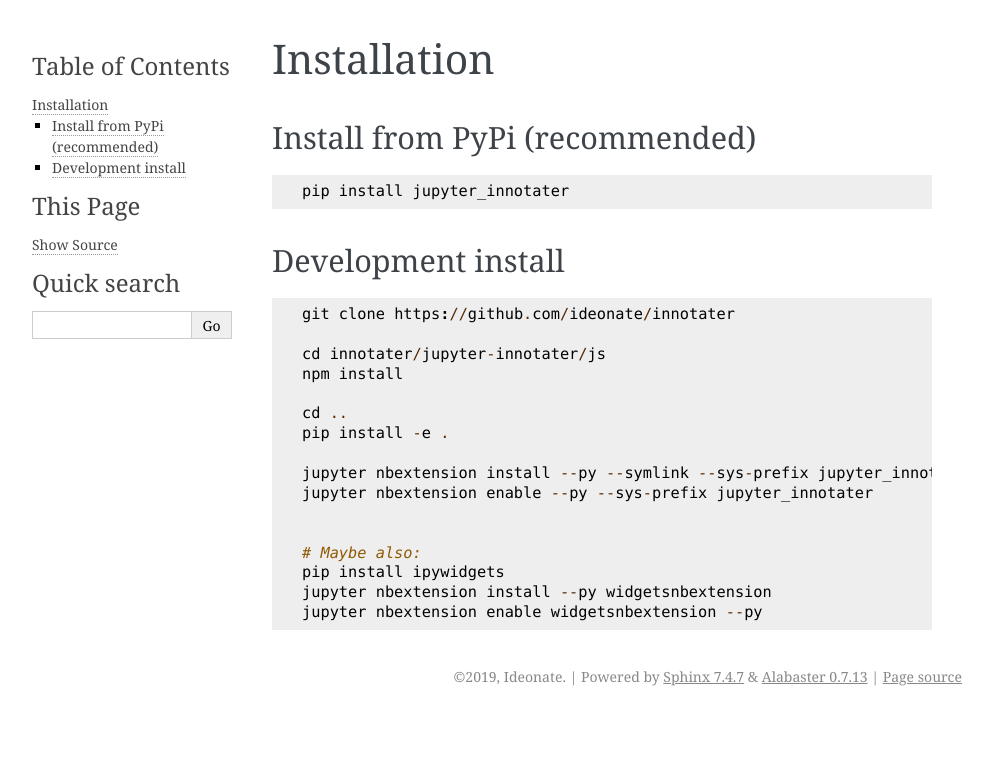
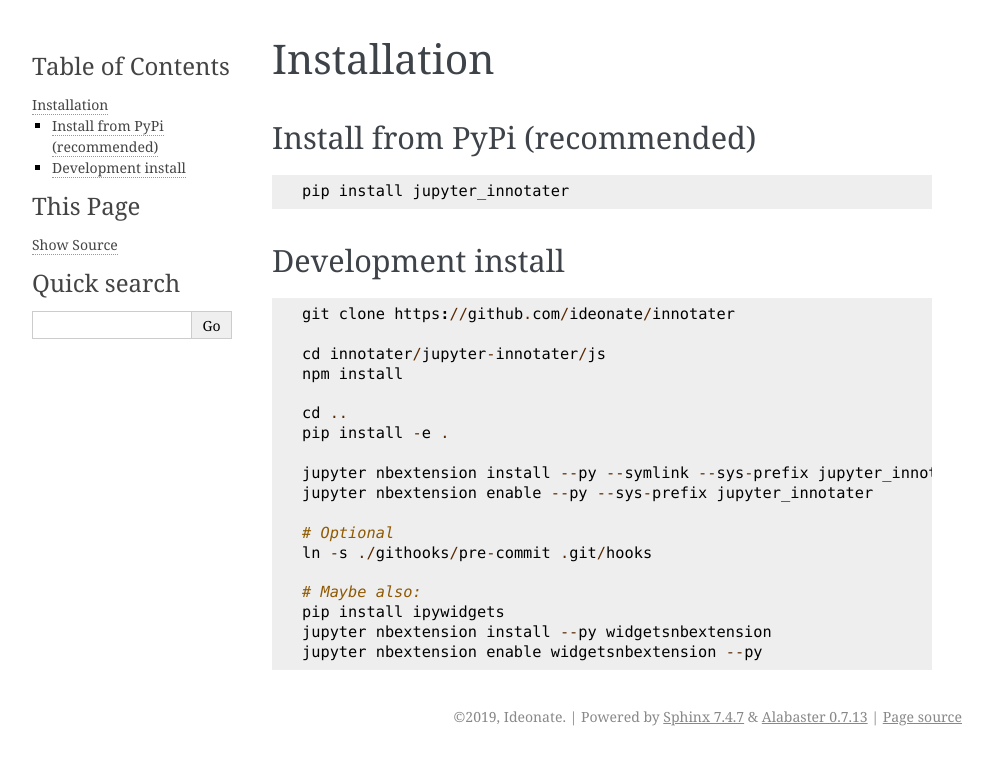
Before and after one commit to ideonate/jupyter-innotater, a Sphinx documentation site: the page built from docs/chapters/installation.rst, in a window 1280 px wide. Shown: the top 765 px of the page, without its empty margins (148-1141 px from the left). Built offline with Sphinx 7.4.7, drawn with Linux system fonts in a browser that asks for light colours.

Commit message:
pre-commit hooks for clearing ipynb outputs

```diff
--- a/docs/chapters/installation.rst
+++ b/docs/chapters/installation.rst
@@ -26,6 +26,8 @@ Development install
     jupyter nbextension install --py --symlink --sys-prefix jupyter_innotater
     jupyter nbextension enable --py --sys-prefix jupyter_innotater
 
+    # Optional
+    ln -s ./githooks/pre-commit .git/hooks
 
     # Maybe also:
     pip install ipywidgets
```
Also changed, not shown: 4 other files.
